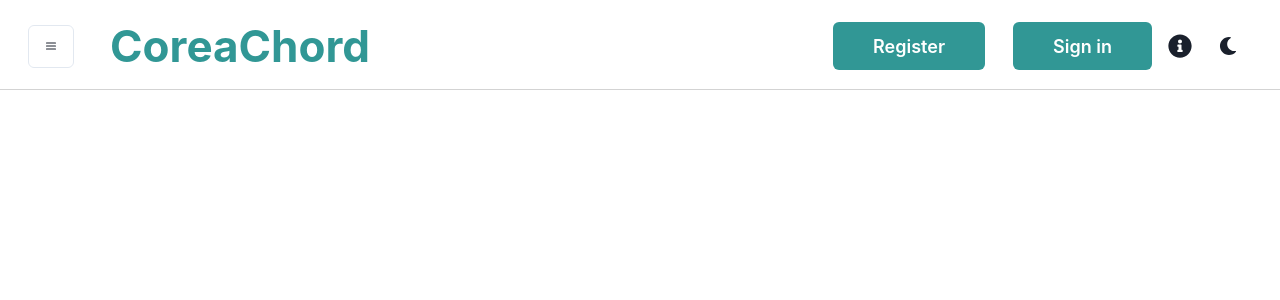
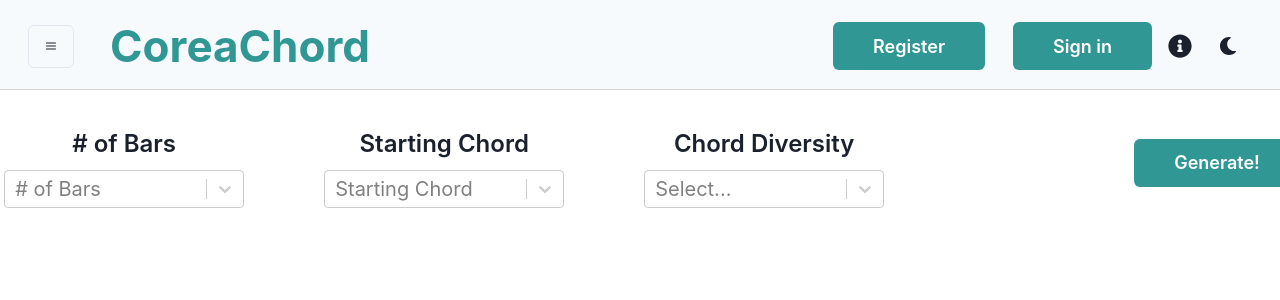
Before and after one commit to wchen777/CoreaChord, a React (Create React App) app in the folder client/: page / in a window 1280 px wide. Shown: the top 300 px of the page. Built offline with nearby package versions, Linux system fonts and the light colour scheme.

Commit message:
dropdown settings

```diff
--- a/client/package.json
+++ b/client/package.json
@@ -16,6 +16,7 @@
     "react-dom": "^17.0.2",
     "react-icons": "^3.11.0",
     "react-scripts": "4.0.3",
+    "react-select": "^4.3.0",
     "web-vitals": "^0.2.4"
   },
   "scripts": {
--- a/client/src/App.scss
+++ b/client/src/App.scss
@@ -5,7 +5,15 @@ $teal-500: #329795;
   top: 0px;
   left: 0;
   min-width: 100vw;
-  height: 70px;
-  margin-top: 20px;
+  height: 90px;
+  padding-top: 20px;
+  padding-bottom: 20px;
   border-bottom: 1.5px solid #d3d3d3;
 }
+
+.home-body-container {
+  position: relative;
+  top: 90px;
+  height: 87vh;
+  min-width: 100vw;
+}
--- /dev/null
+++ b/client/src/components/app-body/body/HomeBody.js
@@ -0,0 +1,77 @@
+import React from 'react'
+import {
+  Container, HStack, Center, Flex, Button, Tooltip, Box, Text
+} from "@chakra-ui/react"
+import Select from 'react-select'
+
+import { numBars, chordDiversity } from '../../../data/GenerateSettings'
+
+export default function HomeBody() {
+  return (
+    <Container className="home-body-container">
+      <Center>
+        <HStack spacing="250px" mt={4}>
+
+          {/* REFACTOR THIS???? */}
+
+          <HStack spacing="80px" w="150">
+
+            {/* fix these colors, fix default values? */}
+
+
+            <Box w="60">
+              <Tooltip
+                label="How many bars or measures to generate."
+                aria-label="measures tooltip"
+                fontSize="sm">
+                <Text fontWeight="semibold" my={2} fontSize="2xl"># of Bars</Text>
+              </Tooltip>
+              <Select options={numBars} placeholder="# of Bars" defaultValue={32} isSearchable={false} />
+            </Box>
+
+
+
+
+            <Box w="60">
+              <Tooltip
+                label="Choose a starting chord to generate from."
+                aria-label="starting chord tooltip"
+                fontSize="sm">
+                <Text fontWeight="semibold" my={2} fontSize="2xl">Starting Chord</Text>
+              </Tooltip>
+              <Select options={[{ value: 'None', label: 'None' }, { value: 'E-7', label: 'E-7' },
+              { value: 'A7', label: 'A7' }]} placeholder="Starting Chord" defaultValue="None" isSearchable={false} />
+            </Box>
+
+
+
+            <Box w="60">
+              <Tooltip
+                label="Generate chord progressions with varying levels of complexity and variety."
+                aria-label="diversity tooltip"
+                fontSize="sm">
+                <Text fontWeight="semibold" my={2} fontSize="2xl">Chord Diversity</Text>
+              </Tooltip>
+              <Select options={chordDiversity} defaultValue="Medium" isSearchable={false} />
+            </Box>
+
+
+
+          </HStack>
+
+
+
+          <Button colorScheme="teal" px={10} mx={5} size="lg" >
+            Generate!
+          </Button>
+
+
+
+        </HStack>
+      </Center>
+
+
+
+    </Container>
+  )
+}
--- a/client/src/components/HeaderBar.js
+++ b/client/src/components/app-body/header/HeaderBar.js
@@ -1,20 +1,23 @@
 import React from 'react'
 
 import {
-  Heading, HStack, Container, Button, VStack, Center, Flex, Spacer, IconButton
+  Heading, HStack, Container, Button, VStack, Center, Flex, Spacer, IconButton, useColorModeValue
 } from '@chakra-ui/react';
+
 
 import { FaInfoCircle } from 'react-icons/fa'
 
-import { ColorModeSwitcher } from '../ColorModeSwitcher';
+import { ColorModeSwitcher } from '../../../ColorModeSwitcher';
 import DrawerMenu from './DrawerMenu';
-import RegisterModal from './forms/RegisterModal';
-import SignInModal from './forms/SignInModal';
+import RegisterModal from '../../forms/RegisterModal';
+import SignInModal from '../../forms/SignInModal';
 
 
 export default function HeaderBar() {
+  const barColor = useColorModeValue('gray.50', 'gray.800')
+
   return (
-    <Container className="top-bar" mb={0} pb={0}>
+    <Container className="top-bar" backgroundColor={barColor}>
       <Flex>
 
 
@@ -24,12 +27,6 @@ export default function HeaderBar() {
 
           <Heading color="teal.500" ml={7} pl={4} fontSize="44px"> CoreaChord </Heading>
 
-
-
-          {/* <VStack mr={4} my={0} py={0}>
-
-
-          </VStack> */}
         </HStack>
         <Spacer />
         <HStack mr={4}>
--- /dev/null
+++ b/client/src/data/GenerateSettings.js
@@ -0,0 +1,7 @@
+export const numBars =
+  [{value: 8, label: 8}, {value: 16, label: 16}, {value: 32, label: 32}]
+
+export const chordDiversity =
+  [{value: "Low", label: "Low"}, {value: "Medium", label: "Medium"}, {value: "High", label: "High"}]
+
+  // TODO: need to fill in all chord value
--- a/client/src/pages/HomePage.js
+++ b/client/src/pages/HomePage.js
@@ -1,9 +1,13 @@
 import React from 'react'
-import HeaderBar from '../components/HeaderBar'
+import HomeBody from '../components/app-body/body/HomeBody'
+import HeaderBar from '../components/app-body/header/HeaderBar'
 
 
 export default function HomePage() {
   return (
-    <HeaderBar/>
+    <>
+      <HeaderBar />
+      <HomeBody />
+    </>
   )
 }
```
Also changed, not shown: client/src/components/app-body/header/DrawerMenu.js (renamed from client/src/components/DrawerMenu.js), 1 other file (tests, documents, lock files or other folders).
